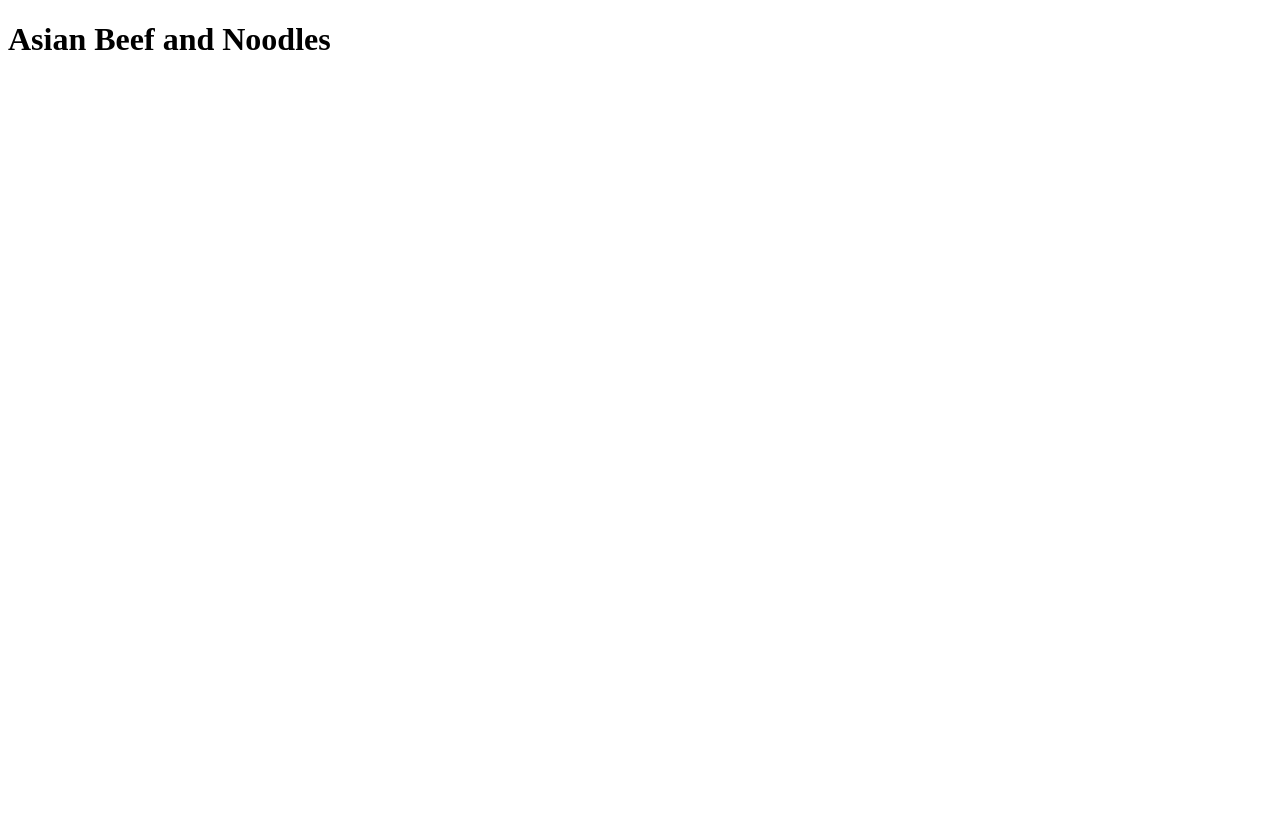
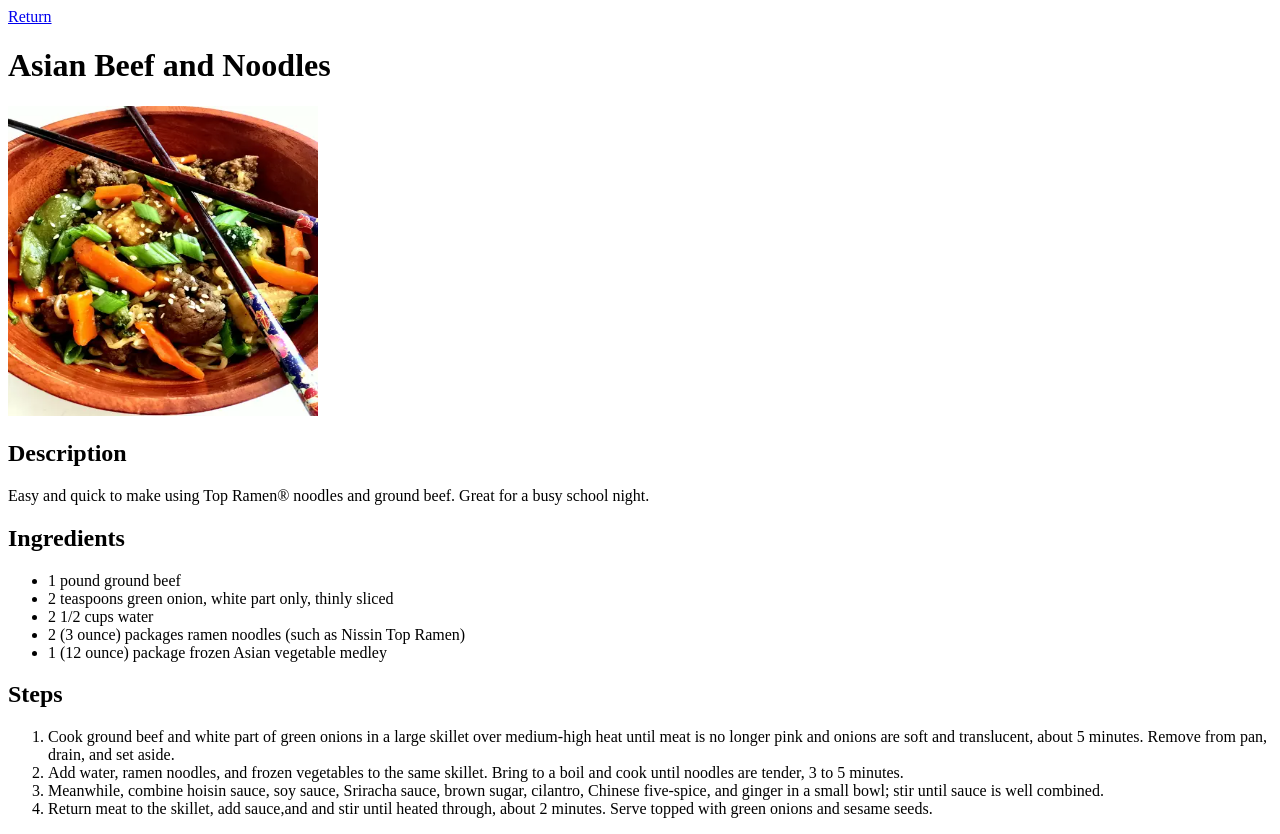
Before and after one commit to NicoTheRicoo/odin-recipes, a plain HTML site: page recipes/asian.html in a window 1280 px wide. Before the commit the page ends 800 px from the top, so only its background shows below. Drawn offline with Linux system fonts and the light colour scheme; files whose address does not match are found by name.

Commit message:
asian noodles page complete

```diff
--- a/recipes/asian.html
+++ b/recipes/asian.html
@@ -7,5 +7,38 @@
 </head>
 
 <body>
+    <!--Back to homepage-->
+    <a href = "/home/odinstudent/repos/odin-recipes/index.html">Return</a>
+<!--Header-->
     <h1>Asian Beef and Noodles</h1>
+<!--image-->
+    <img src="/home/odinstudent/repos/odin-recipes/images/asian.jpg"
+            alt = "Delicious Chicken with pasta" height = 310 width = 310>
+<!--Description-->
+    <h2>Description</h2>
+    <p>Easy and quick to make using Top Ramen® noodles and ground beef. Great for a busy school night.<p>
+<!--Ingredients with unordered list-->
+    <h2>Ingredients</h2>
+        <ul>
+            <li>1 pound ground beef</li>
+            <li>2 teaspoons green onion, white part only, thinly sliced</li>
+            <li>2 1/2 cups water</li>
+            <li>2  (3 ounce) packages ramen noodles (such as Nissin Top Ramen)</li>
+            <li>1 (12 ounce) package frozen Asian vegetable medley</li>
+        </ul>
+
+<!--Instructions with ordered list-->
+    <h2>Steps</h2>
+        <ol>
+            <li>Cook ground beef and white part of green onions in a large skillet
+                over medium-high heat until meat is no longer pink and onions are soft
+                and translucent, about 5 minutes. Remove from pan, drain, and set aside.</li>
+            <li>Add water, ramen noodles, and frozen vegetables to the same skillet. Bring
+                 to a boil and cook until noodles are tender, 3 to 5 minutes.</li>
+            <li>Meanwhile, combine hoisin sauce, soy sauce, Sriracha sauce,
+                brown sugar, cilantro, Chinese five-spice, and ginger in a small bowl;
+                stir until sauce is well combined.</li>
+            <li>Return meat to the skillet, add sauce,and and stir until heated through,
+                about 2 minutes. Serve topped with green onions and sesame seeds.</li>
+        </ol>
 </body>
```
